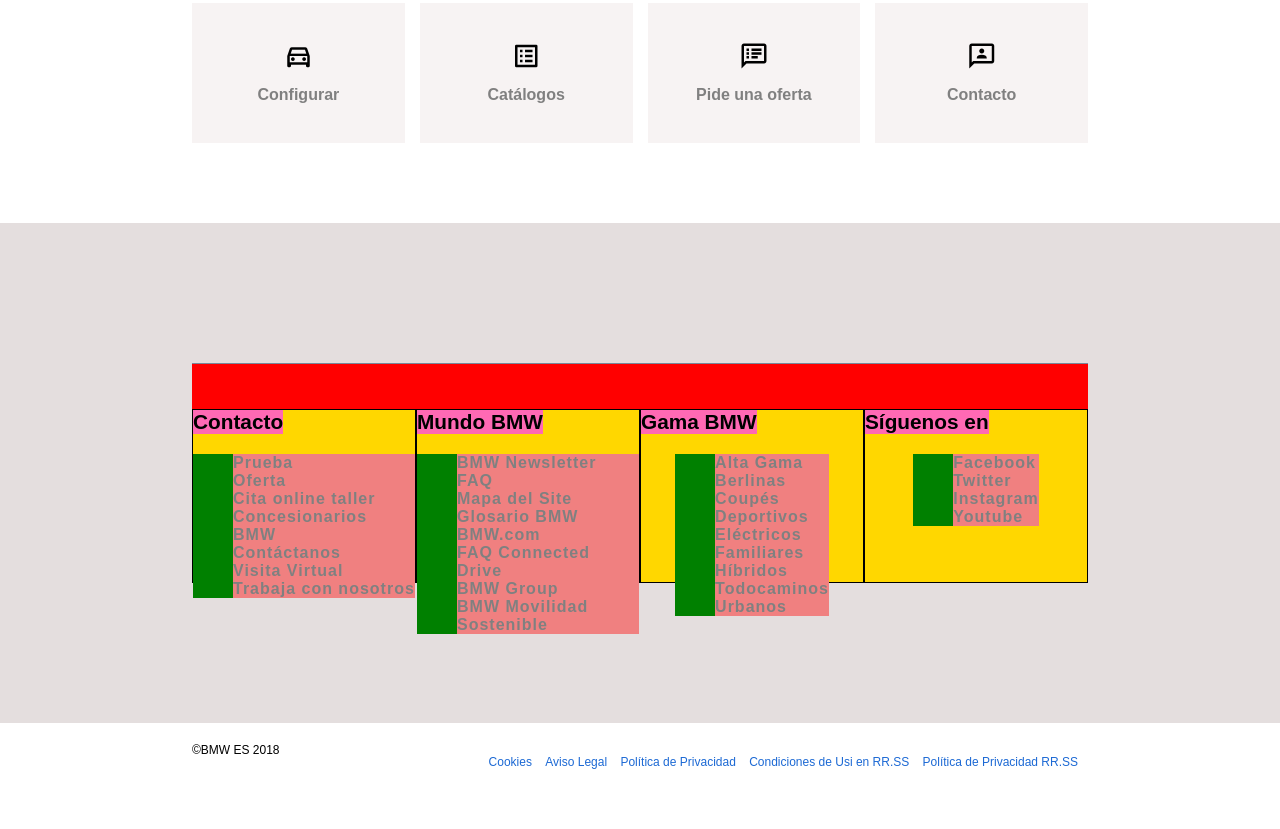
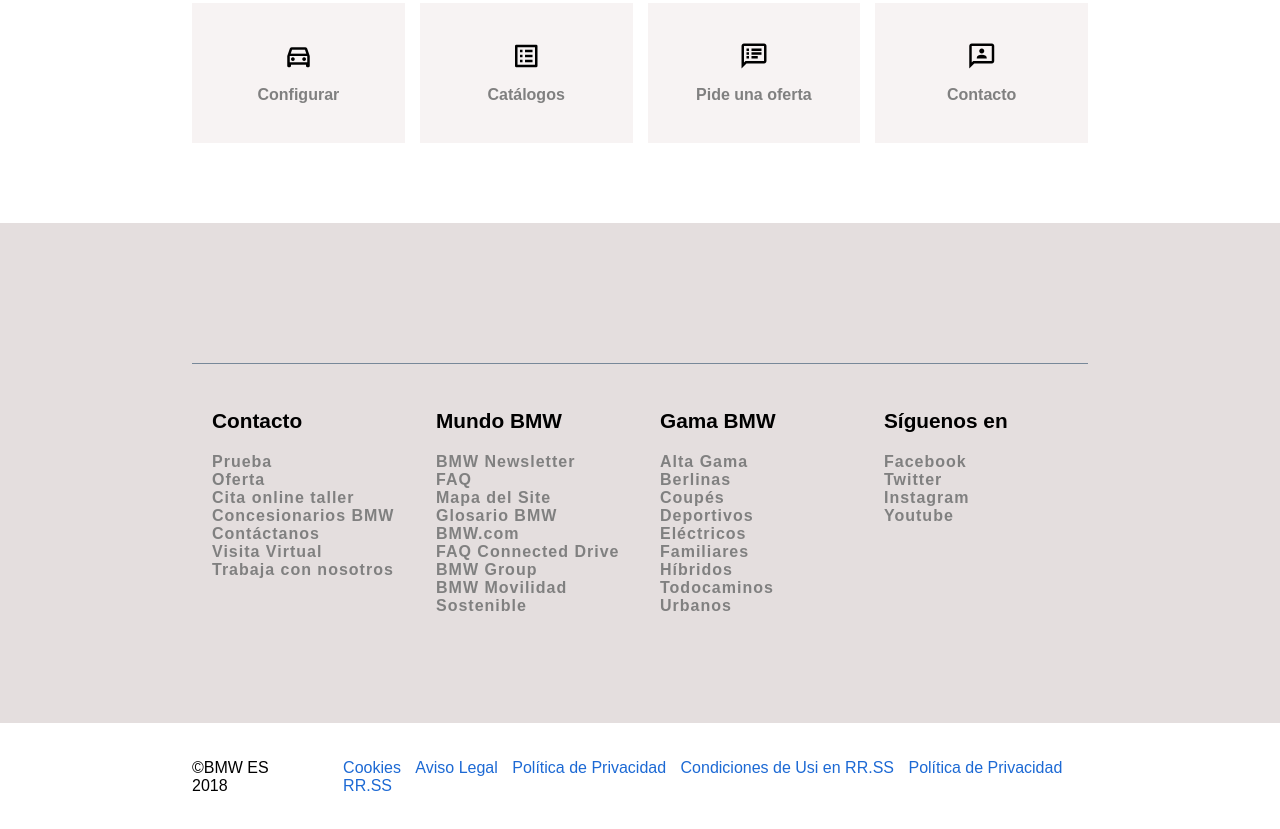
Before and after one commit to LuisferGuevara/html-css-bmw-exercise, a plain HTML site: page index.html in a window 1280 px wide. Shown: the part 2607-3436 px from the top of the page. Before the commit the page ends 3408 px from the top, so only its background shows below. Drawn offline with Linux system fonts and the light colour scheme.

Commit message:
FEAT: add CSS changes

```diff
--- a/css/footer.css
+++ b/css/footer.css
@@ -9,7 +9,6 @@
   margin-bottom: 20px;
 }
 .container-footer {
-background-color: red;
   margin: 140px auto;
   border-top: 1px solid lightslategrey;
   padding-top: 45px;
@@ -19,34 +18,30 @@
   width: 70%;
 }
 .info-box {
-  background-color: gold;
   display: flex;
   flex-direction: column;
   align-items: flex-start;
+  padding-left: 20px;
   width: 25%;
-  border: 1px solid;
 }
-.info-box ul:first-of-type {
-  background-color: green;
+.info-box ul {
   display: flex;
   flex-direction: column;
-  justify-content: flex-starts;
-  align-self: center;
+  padding: 0;
   margin-top: 20px;
 }
 
 .info-box h4 {
-  background-color: hotpink;
+  display: flex;
+  align-self: flex-start;
   font-size: 1.3em;
-  margin-bottom: 0;
-  padding-bottom: 0;
-  margin: 0;
+  margin: 0
 }
 .info-box li {
-  background-color: lightcoral;
+  display: flex;
   list-style: none;
-  padding:  0;
-  margin: 0;
+  padding-left:  0;
+  margin-left: 0;
 }
 .info-box a {
   text-decoration: none;
@@ -61,8 +56,9 @@
   margin: 0 auto;
   display: flex;
   justify-content: space-between;
+  align-items: center;
   margin-bottom: 20px;
-  font-size: 12px;
+  font-size: 1em;
 }
 .secondary-footer a {
   text-decoration: none;
```
